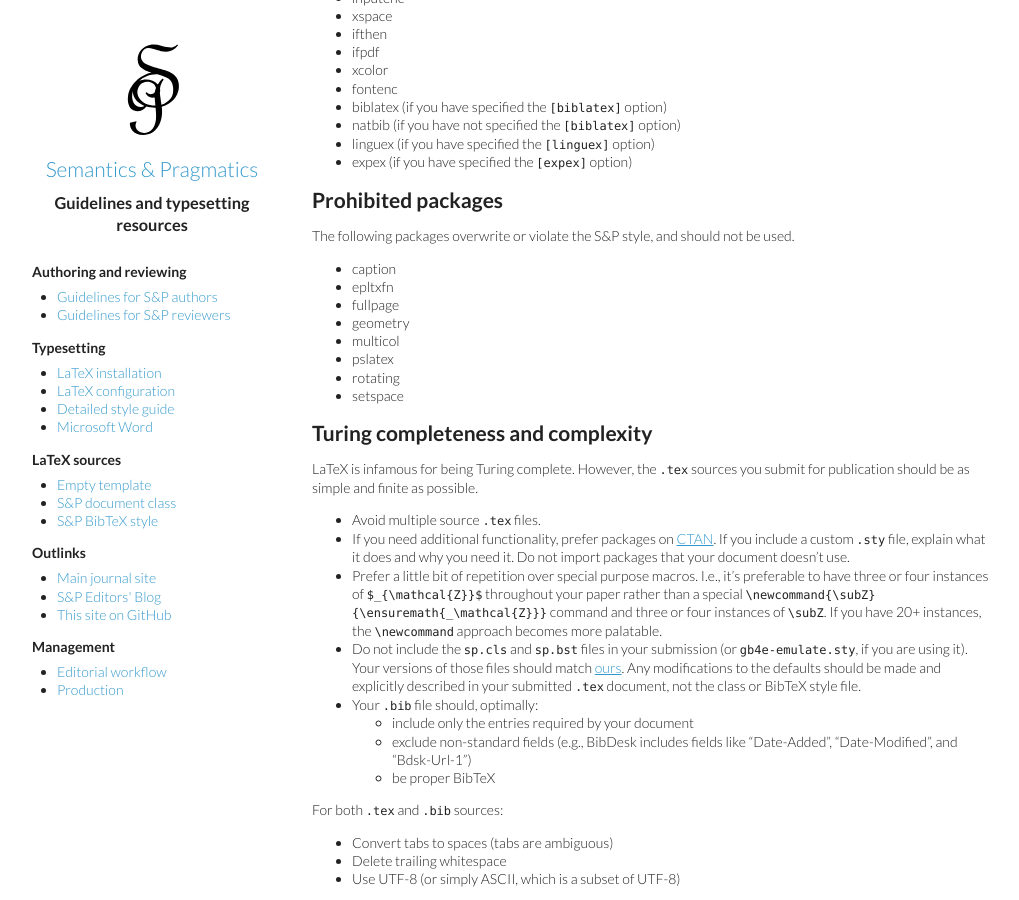
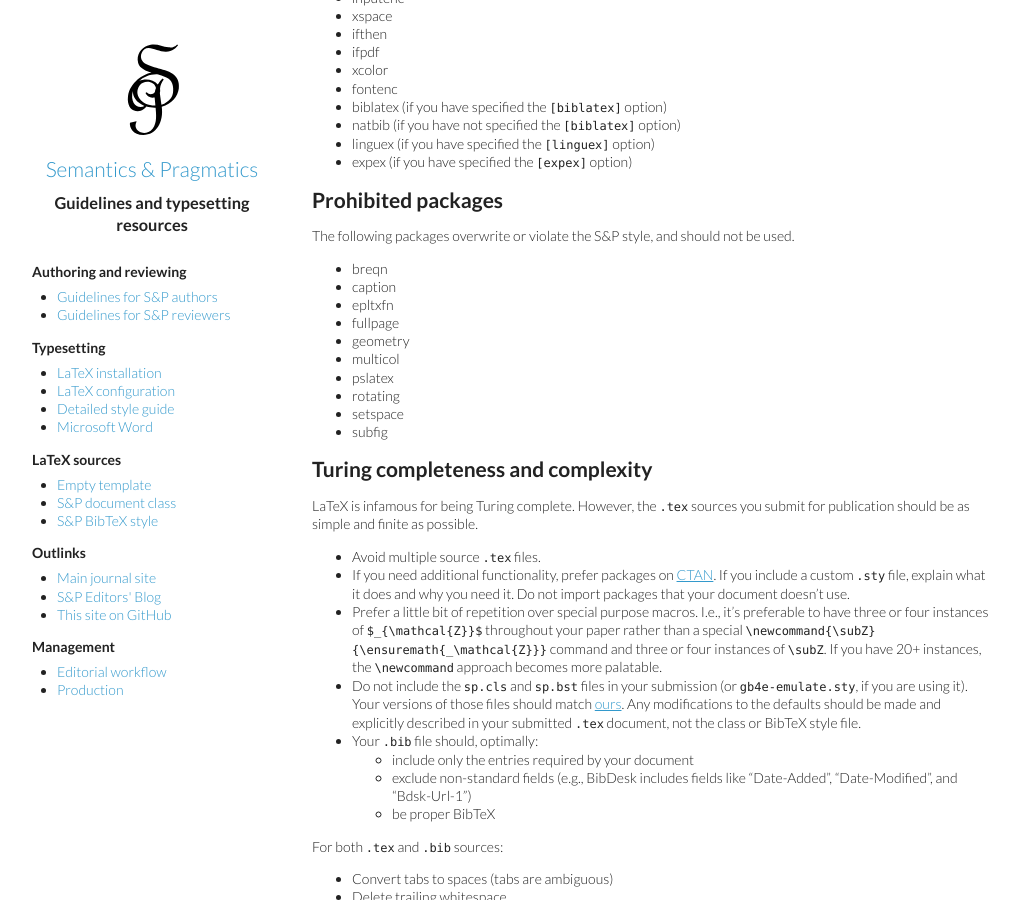
Before and after one commit to semprag/semprag.github.io, a Jekyll site: the page built from basics.md, in a window 1280 px wide and 900 px high, scrolled down 3542 px. Shown: the whole window, without its empty margins (8-1027 px from the left). Built offline with Jekyll 4.4.1, drawn with Linux system fonts in a browser that asks for light colours.

Commit message:
Add breqn and subfig to list of 'prohibited' packages

```diff
--- a/basics.md
+++ b/basics.md
@@ -196,6 +196,7 @@ The `sp.cls` file includes the following packages by default, which means you ha
 
 The following packages overwrite or violate the S&P style, and should not be used.
 
+- breqn
 - caption
 - epltxfn
 - fullpage
@@ -204,6 +205,7 @@ The following packages overwrite or violate the S&P style, and should not be use
 - pslatex
 - rotating
 - setspace
+- subfig
 
 
 ## Turing completeness and complexity
```
